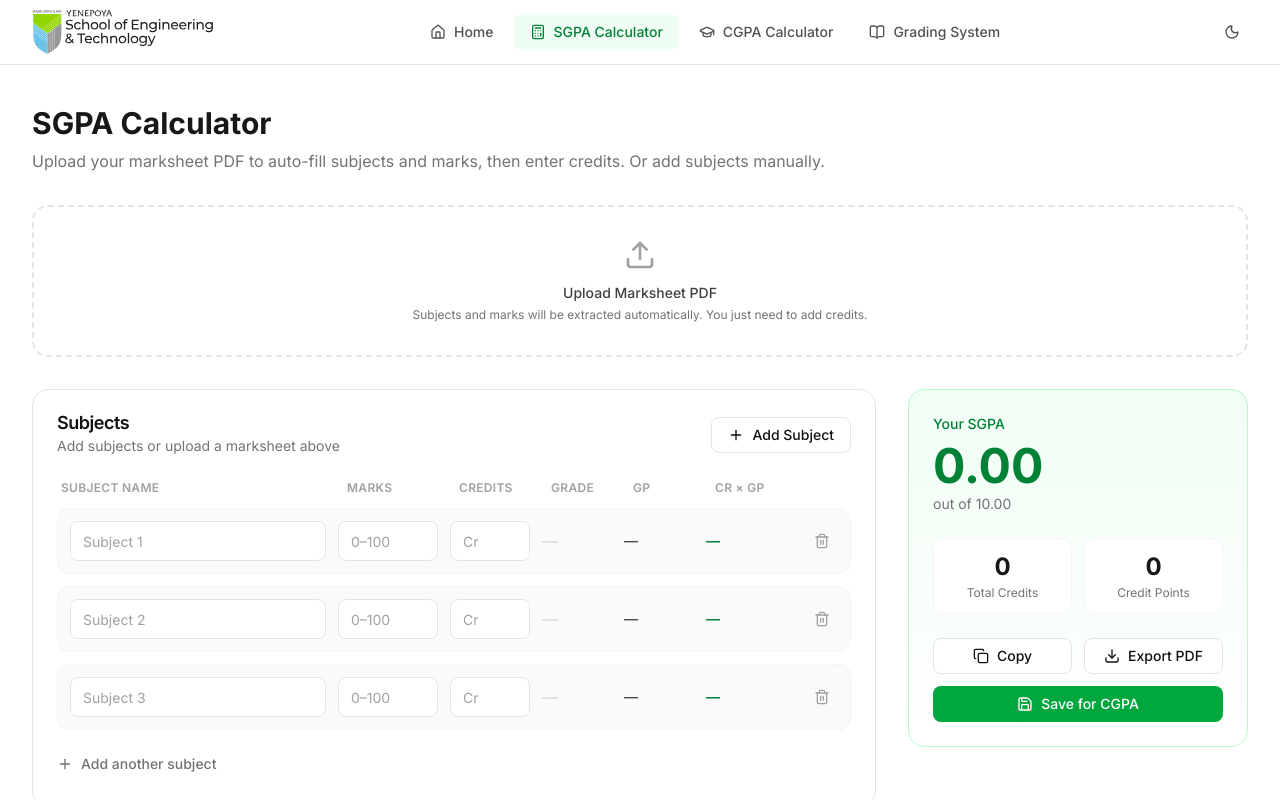
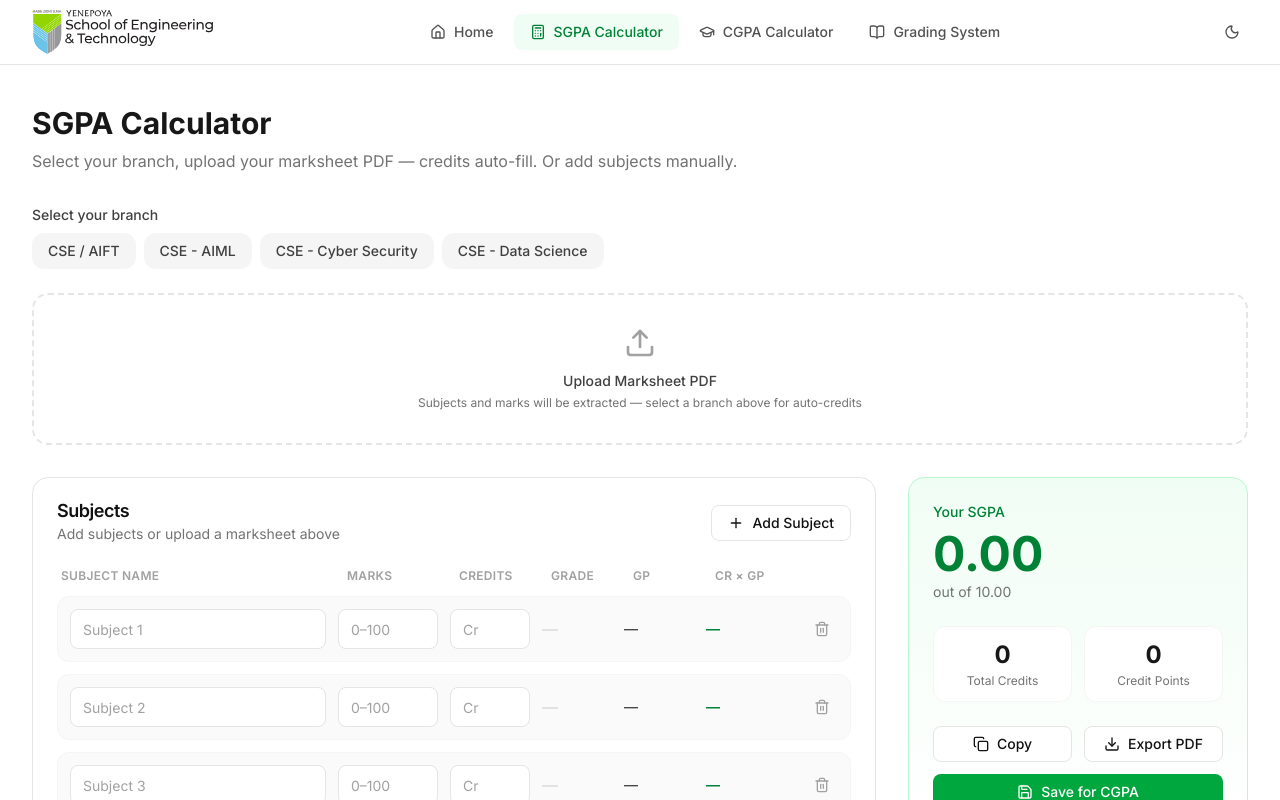
Before and after one commit to radheshpai87/yset-cgpa-calculator, a Next.js app: page /sgpa in a window 1280 px wide. Shown: the top 800 px of the page. Built offline with nearby package versions, Linux system fonts and the light colour scheme.

Commit message:
feat: add branch selector with auto-credit-fill and credit sheet links

```diff
--- a/src/app/sgpa/page.tsx
+++ b/src/app/sgpa/page.tsx
@@ -1,7 +1,7 @@
 "use client";
 
 import { useState, useRef } from "react";
-import { Plus, Trash2, Download, Copy, Save, Check, Upload } from "lucide-react";
+import { Plus, Trash2, Download, Copy, Save, Check, Upload, FileText, ExternalLink } from "lucide-react";
 import { toast } from "sonner";
 import { Button } from "@/components/ui/button";
 import { Input } from "@/components/ui/input";
@@ -12,6 +12,7 @@ import { Subject, SemesterData } from "@/lib/types";
 import { getGradeInfo, calculateSGPA, getGradePoint } from "@/lib/grading";
 import { saveSemesters, loadSemesters } from "@/lib/storage";
 import { exportSGPAPdf } from "@/lib/pdf-export";
+import { branches, findCreditsForSubject } from "@/lib/branch-credits";
 
 function generateId(): string {
   return Math.random().toString(36).substring(2, 11);
@@ -28,6 +29,8 @@ export default function SGPAPage() {
   const [subjects, setSubjects] = useState<Subject[]>([emptySubject(), emptySubject(), emptySubject()]);
   const [semesterName, setSemesterName] = useState("Semester 1");
   const [copied, setCopied] = useState(false);
+  const [selectedBranch, setSelectedBranch] = useState("");
+  const [detectedSemester, setDetectedSemester] = useState(0);
   const fileInputRef = useRef<HTMLInputElement>(null);
 
   const validSubjects = subjects.filter((s) => s.credits > 0 && s.marks > 0 && s.marks <= 100);
@@ -73,27 +76,41 @@ export default function SGPAPage() {
 
       // Try to extract semester name
       const semMatch = fullText.match(/(I{1,3}V?|IV|V|VI|VII|VIII)\s*SEM/i);
+      let semNum = 0;
       if (semMatch) {
         const romanToNum: Record<string, number> = { I: 1, II: 2, III: 3, IV: 4, V: 5, VI: 6, VII: 7, VIII: 8 };
-        const num = romanToNum[semMatch[1].toUpperCase()] || 1;
-        setSemesterName(`Semester ${num}`);
+        semNum = romanToNum[semMatch[1].toUpperCase()] || 1;
+        setSemesterName(`Semester ${semNum}`);
+        setDetectedSemester(semNum);
       }
 
       // Parse subjects from the text
-      // YSET marksheet pattern: Subject names are between column headers and GRAND TOTAL
-      // Each subject has: Name, then scores
       const parsed = parseFromYSETFormat(fullText);
 
       if (parsed.length > 0) {
         setSubjects(
-          parsed.map((s) => ({
-            id: generateId(),
-            name: s.name,
-            marks: s.marks,
-            credits: 0, // User fills this in
-          }))
+          parsed.map((s) => {
+            // Try to auto-fill credits from branch data
+            let credits = 0;
+            if (selectedBranch && semNum > 0) {
+              credits = findCreditsForSubject(selectedBranch, semNum, s.name);
+            }
+            return {
+              id: generateId(),
+              name: s.name,
+              marks: s.marks,
+              credits,
+            };
+          })
         );
-        toast.success(`Found ${parsed.length} subjects — now enter credits for each`);
+        const filledCount = parsed.filter((s) =>
+          selectedBranch && semNum > 0 ? findCreditsForSubject(selectedBranch, semNum, s.name) > 0 : false
+        ).length;
+        if (filledCount > 0) {
+          toast.success(`Found ${parsed.length} subjects — auto-filled ${filledCount} credits from ${branches.find(b => b.id === selectedBranch)?.shortName}`);
+        } else {
+          toast.success(`Found ${parsed.length} subjects — enter credits for each`);
+        }
       } else {
         toast.error("Could not extract subjects. Try entering manually.");
       }
@@ -147,8 +164,42 @@ export default function SGPAPage() {
       <div className="mb-8">
         <h1 className="text-3xl font-bold text-neutral-900 dark:text-white">SGPA Calculator</h1>
         <p className="mt-2 text-neutral-500 dark:text-neutral-400">
-          Upload your marksheet PDF to auto-fill subjects and marks, then enter credits. Or add subjects manually.
+          Select your branch, upload your marksheet PDF — credits auto-fill. Or add subjects manually.
         </p>
+      </div>
+
+      {/* Branch Selector */}
+      <div className="mb-6">
+        <label className="text-sm font-medium text-neutral-700 dark:text-neutral-300 mb-2 block">
+          Select your branch
+        </label>
+        <div className="flex flex-wrap gap-2">
+          {branches.map((branch) => (
+            <button
+              key={branch.id}
+              onClick={() => setSelectedBranch(branch.id)}
+              className={`px-4 py-2 rounded-xl text-sm font-medium transition-all ${
+                selectedBranch === branch.id
+                  ? "bg-green-600 text-white shadow-md"
+                  : "bg-neutral-100 text-neutral-700 hover:bg-neutral-200 dark:bg-neutral-800 dark:text-neutral-300 dark:hover:bg-neutral-700"
+              }`}
+            >
+              {branch.shortName}
+            </button>
+          ))}
+        </div>
+        {selectedBranch && (
+          <a
+            href={branches.find((b) => b.id === selectedBranch)?.creditSheetUrl}
+            target="_blank"
+            rel="noopener noreferrer"
+            className="inline-flex items-center gap-1.5 mt-3 text-sm text-green-600 dark:text-green-400 hover:underline"
+          >
+            <FileText className="h-4 w-4" />
+            View official credit sheet (PDF)
+            <ExternalLink className="h-3 w-3" />
+          </a>
+        )}
       </div>
 
       {/* Upload Section */}
@@ -162,7 +213,9 @@ export default function SGPAPage() {
             Upload Marksheet PDF
           </p>
           <p className="text-xs text-neutral-500 dark:text-neutral-400 mt-1">
-            Subjects and marks will be extracted automatically. You just need to add credits.
+            {selectedBranch
+              ? "Subjects, marks, and credits will be filled automatically"
+              : "Subjects and marks will be extracted — select a branch above for auto-credits"}
           </p>
         </div>
         <input
--- /dev/null
+++ b/src/lib/branch-credits.ts
@@ -0,0 +1,120 @@
+export interface BranchInfo {
+  id: string;
+  name: string;
+  shortName: string;
+  creditSheetUrl: string;
+  semesters: BranchSemester[];
+}
+
+export interface BranchSemester {
+  semester: number;
+  subjects: { name: string; credits: number }[];
+}
+
+export const branches: BranchInfo[] = [
+  {
+    id: "cse-aift",
+    name: "Computer Science & Engineering / AI & Full Stack Technology",
+    shortName: "CSE / AIFT",
+    creditSheetUrl: "https://www.yset.yenepoya.edu.in/img/pdf/B.Tech_CSE%20(3).pdf",
+    semesters: [
+      {
+        semester: 1,
+        subjects: [
+          { name: "Innovation and Design Thinking", credits: 1 },
+          { name: "Communicative English", credits: 1 },
+          { name: "Basic Electronics", credits: 4 },
+          { name: "Front End Web Development Fundamentals", credits: 4 },
+          { name: "Computational Mathematics - I", credits: 4 },
+          { name: "Engineering Physics", credits: 4 },
+          { name: "Problem Solving Using Programming", credits: 4 },
+        ],
+      },
+      {
+        semester: 2,
+        subjects: [
+          { name: "Computational Mathematics - II", credits: 4 },
+          { name: "Materials Chemistry for Computing Systems", credits: 4 },
+          { name: "Object Oriented Programming", credits: 3 },
+          { name: "Mechanical Engineering Sciences", credits: 3 },
+          { name: "Front-End Web Development Advanced / Full Stack Web Development", credits: 4 },
+          { name: "UI and UX Design for Developers", credits: 2 },
+          { name: "Professional Writing Skills in English", credits: 1 },
+        ],
+      },
+      {
+        semester: 3,
+        subjects: [
+          { name: "Backend Web Development", credits: 4 },
+          { name: "Operating Systems", credits: 3 },
+          { name: "NoSQL Databases for Web Development", credits: 4 },
+          { name: "AI Systems Engineering", credits: 3 },
+          { name: "Full Stack Web Development", credits: 4 },
+          { name: "Foundations of Intelligence and Emerging Technologies", credits: 3 },
+          { name: "Critical Thinking", credits: 1 },
+        ],
+      },
+    ],
+  },
+  {
+    id: "cse-aiml",
+    name: "Computer Science & Engineering (AI & ML)",
+    shortName: "CSE - AIML",
+    creditSheetUrl: "https://www.yset.yenepoya.edu.in/img/pdf/B.Tech_CSE_AIML.pdf",
+    semesters: [],
+  },
+  {
+    id: "cse-cs",
+    name: "Computer Science & Engineering (Cyber Security)",
+    shortName: "CSE - Cyber Security",
+    creditSheetUrl: "https://www.yset.yenepoya.edu.in/img/pdf/B.Tech_CSE_CS%20(1).pdf",
+    semesters: [],
+  },
+  {
+    id: "cse-ds",
+    name: "Computer Science & Engineering (Data Science)",
+    shortName: "CSE - Data Science",
+    creditSheetUrl: "https://www.yset.yenepoya.edu.in/img/pdf/B.Tech_CSE_DS%20(3).pdf",
+    semesters: [],
+  },
+];
+
+/**
+ * Find credits for a subject by fuzzy matching against branch data.
+ * Returns the credit value or 0 if not found.
+ */
+export function findCreditsForSubject(
+  branchId: string,
+  semester: number,
+  subjectName: string
+): number {
+  const branch = branches.find((b) => b.id === branchId);
+  if (!branch) return 0;
+
+  const sem = branch.semesters.find((s) => s.semester === semester);
+  if (!sem) return 0;
+
+  const normalized = subjectName.toLowerCase().replace(/[^a-z0-9]/g, "");
+
+  for (const subject of sem.subjects) {
+    const subNorm = subject.name.toLowerCase().replace(/[^a-z0-9]/g, "");
+    // Exact match or one contains the other
+    if (
+      subNorm === normalized ||
+      subNorm.includes(normalized) ||
+      normalized.includes(subNorm)
+    ) {
+      return subject.credits;
+    }
+  }
+
+  // Partial match — check if significant words overlap
+  const words = normalized.match(/[a-z]{4,}/g) || [];
+  for (const subject of sem.subjects) {
+    const subNorm = subject.name.toLowerCase().replace(/[^a-z0-9]/g, "");
+    const matchCount = words.filter((w) => subNorm.includes(w)).length;
+    if (matchCount >= 2) return subject.credits;
+  }
+
+  return 0;
+}
```
